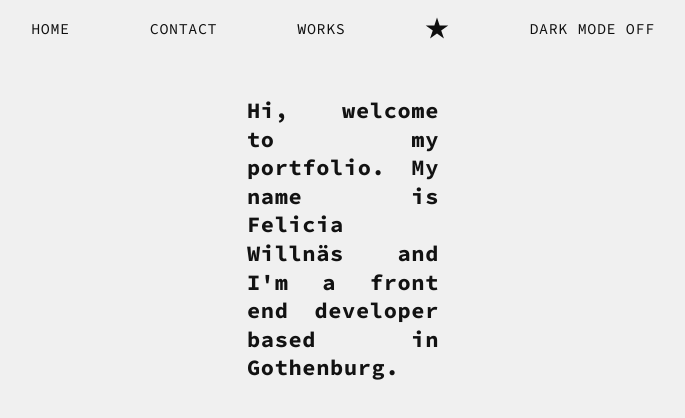
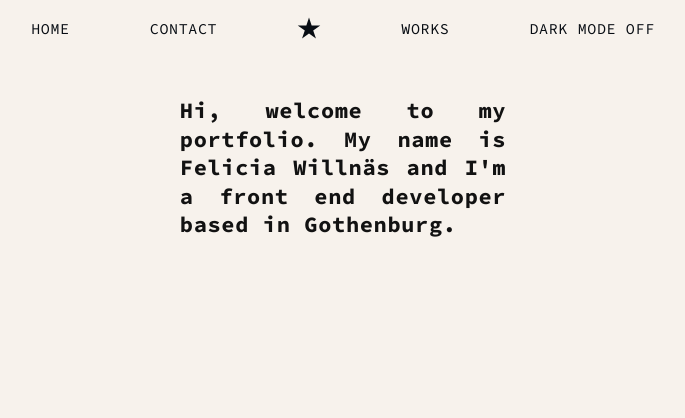
Before and after one commit to feliciawillnas/myportfolio, a React (Vite) app: page / in a window 1280 px wide. Shown: the top 418 px of the page, without its empty margins (297-982 px from the left). Built offline with nearby package versions, Linux system fonts and the light colour scheme; a web font is replaced by a local one.

Commit message:
small fixes

```diff
--- a/src/App.jsx
+++ b/src/App.jsx
@@ -7,6 +7,7 @@ import {
 } from "react-router-dom";
 import { ThemeProvider } from "styled-components";
 import Header from "./components/Header";
+import SvgFilters from "./components/SvgFilters";
 import { GlobalStyles } from "./GlobalStyles";
 import About from "./pages/About";
 import Contact from "./pages/Contact";
@@ -15,6 +16,7 @@ import Works from "./pages/Works";
 import { darkTheme, lightTheme } from "./theme";
 
 export default function App() {
+  // Darkmode state
   const [isDarkMode, setIsDarkMode] = useState(() => {
     return localStorage.getItem("darkMode") === "true";
   });
@@ -29,6 +31,7 @@ export default function App() {
 
   return (
     <ThemeProvider theme={isDarkMode ? darkTheme : lightTheme}>
+      <SvgFilters />
       <GlobalStyles />
       <Router>
         <HeaderPathProp toggleTheme={toggleTheme} isDarkMode={isDarkMode} />
--- a/src/components/Cursor.jsx
+++ b/src/components/Cursor.jsx
@@ -1,31 +1,27 @@
 import { motion } from "framer-motion";
+import { IoStarSharp } from "react-icons/io5";
 import styled from "styled-components";
 
 export function Cursor({ variants, cursorVariant }) {
   return (
-    <>
-      <StyledCursor>
-        <motion.div
-          className={`cursor`}
-          variants={variants}
-          animate={cursorVariant}
-        />
-      </StyledCursor>
-    </>
+    <StyledCursor variants={variants} animate={cursorVariant}>
+      <IoStarSharp className="cursor-icon" />
+    </StyledCursor>
   );
 }
 
-const StyledCursor = styled.div`
-  .cursor {
-    position: fixed;
-    top: 0;
-    left: 0;
-    z-index: 100;
+const StyledCursor = styled(motion.div)`
+  position: fixed;
+  top: 0;
+  left: 0;
+  z-index: 100;
+  pointer-events: none;
+
+  .cursor-icon {
+    width: 26px;
     height: 26px;
-    width: 26px;
-    border-radius: 50%;
-    pointer-events: none;
-    background-color: #000000;
+    color: ${({ theme }) => theme.text};
+    display: block;
   }
 `;
 
--- a/src/components/Header.jsx
+++ b/src/components/Header.jsx
@@ -6,9 +6,11 @@ export default function Header({ currentPath, toggleTheme, isDarkMode }) {
   const [open, setOpen] = useState(false);
 
   const navItems = [
-    { id: "home", label: "home", path: "/" },
-    { id: "contact", label: "contact", path: "/contact" },
-    { id: "works", label: "works", path: "/works" },
+    { id: "home", label: "home", type: "link", path: "/" },
+    { id: "contact", label: "contact", type: "link", path: "/contact" },
+    { id: "star", type: "icon", path: "/" },
+    { id: "works", label: "works", type: "link", path: "/works" },
+    { id: "darkmode", type: "theme" },
   ];
 
   return (
@@ -20,24 +22,38 @@ export default function Header({ currentPath, toggleTheme, isDarkMode }) {
           </HamburgerToggle>
           <Nav open={open}>
             <ul>
-              {navItems.map((item) => (
+              {navItems.map((item) => {
+                // Might merge icon & theme if statement
+                if (item.type === "icon") {
+                  return (
+                    <li key={item.id}>
+                      <Icon href={item.path}>
+                        <IoStarSharp />
+                      </Icon>
+                    </li>
+                  );
+                }
+                if (item.type === "theme") {
+                  return (
+                    <li key={item.id}>
+                      <DarkmodeToggle onClick={toggleTheme}>
+                        <p>Dark mode {isDarkMode ? "on" : "off"}</p>
+                      </DarkmodeToggle>
+                    </li>
+                  );
+                }
+
+                return (
                   <li key={item.id}>
                     <a
-                    key={item.id}
-                    to={item.path}
+                      href={item.path}
                       className={currentPath === item.path ? "active" : ""}
-                    href={item.path}
                     >
                       {item.label}
                     </a>
                   </li>
-              ))}
-              <Icon>
-                <IoStarSharp />
-              </Icon>
-              <DarkmodeToggle onClick={toggleTheme}>
-                <p>Dark mode{isDarkMode ? " on " : " off"}</p>
-              </DarkmodeToggle>
+                );
+              })}
             </ul>
           </Nav>
         </MobileFlexedNav>
@@ -53,6 +69,8 @@ const HeaderWrapper = styled.header`
   padding: 1rem;
   z-index: 999;
 
+  text-transform: uppercase;
+
   color: white;
   mix-blend-mode: difference;
 
@@ -63,10 +81,12 @@ const HeaderWrapper = styled.header`
 
 const MobileFlexedNav = styled.div`
   width: 100%;
+
   @media (max-width: 768px) {
     display: flex;
+    justify-content: space-between;
+    // for menu staying in right corner
     flex-direction: row-reverse;
-    justify-content: space-between;
   }
 `;
 
@@ -107,15 +127,20 @@ const HamburgerToggle = styled.p`
   }
 `;
 
-const Icon = styled.svg`
+const Icon = styled.a`
   font-size: 1.5rem;
 
   // Utan dessa orsakar svg att height och width blir större än fit content
+  // Kanske inte behöver
   width: 1.5rem;
   height: 1.5rem;
 
+  // not working om det är styled svg instället för a
+  // test
+  svg {
     @media (max-width: 768px) {
       display: none;
+    }
   }
 `;
 
--- a/src/data/projectData.json
+++ b/src/data/projectData.json
@@ -15,7 +15,7 @@
   {
     "id": 2,
     "title": "Web Museum",
-    "text": "A web museum showcasing various artworks. Created using the Art Institute of Chicago API.",
+    "text": "A web museum showcasing various artworks. Created with the intention of learning more about parallax effects and API usage. Created using the Art Institute of Chicago API.",
     "tech": "React, JavaScript, Styled Components, Motion",
     "wallpaper": "/assets/2_project_wallpaper.jpg",
     "image": "/assets/2_project_header.png",
@@ -26,5 +26,20 @@
     "github_link": "",
     "category": "hobby",
     "layoutType": "B"
+  },
+  {
+    "id": 3,
+    "title": "Portfolio",
+    "text": "The portfolio you are currently visiting.",
+    "tech": "React, JavaScript, Styled Components, Motion",
+    "wallpaper": "",
+    "image": "/assets/portfoliopage.png",
+    "video": "",
+    "thumbnailFirst": "-",
+    "thumbnailSecond": "-",
+    "website_link": "https://webpage3.com",
+    "github_link": "",
+    "category": "hobby",
+    "layoutType": "A"
   }
 ]
--- a/src/pages/Contact.jsx
+++ b/src/pages/Contact.jsx
@@ -112,6 +112,7 @@ const LinkStyling = styled.div`
   display: flex;
   align-items: center;
   gap: 0.5rem;
+  /* filter: url(#wonky); */
 
   transition: transform 0.2s;
   transform-origin: left center;
--- a/src/pages/Home.jsx
+++ b/src/pages/Home.jsx
@@ -23,11 +23,16 @@ const Main = styled.main`
 
 const PageTitle = styled.div`
   text-align: justify;
-  padding: 0 33rem;
+  width: 28%;
   line-height: 1.3;
+  /* filter: url(#wonky); */
 
   h1 {
     margin-top: 5rem;
     padding: 1rem;
   }
+
+  @media (max-width: 768px) {
+    width: 80%;
+  }
 `;
--- a/src/pages/Works.jsx
+++ b/src/pages/Works.jsx
@@ -23,14 +23,20 @@ export default function Works() {
               <h4>{project.title}</h4>
               <ul>
                 <li>
-                  <a href={project.website_link}>
+                  <a
+                    href={project.website_link}
+                    className={!project.website_link ? "disabled" : ""}
+                  >
                     View site
                     <RiExternalLinkFill />
                   </a>
                 </li>
                 <div></div>
                 <li>
-                  <a href={project.github_link}>
+                  <a
+                    href={project.github_link}
+                    className={!project.github_link ? "disabled" : ""}
+                  >
                     View on GitHub
                     <RiExternalLinkFill />
                   </a>
@@ -90,6 +96,11 @@ const ProjectWrapper = styled.div`
     gap: 0.2rem;
   }
 
+  .disabled {
+    pointer-events: none;
+    color: ${({ theme }) => theme.disabled};
+  }
+
   p {
     color: ${({ theme }) => theme.text};
   }
--- a/src/theme.js
+++ b/src/theme.js
@@ -1,9 +1,10 @@
 export const lightTheme = {
-  background: "#f0f0f0",
+  background: "#F7F2EC",
   text: "#121212",
   primary: "#f0f0f0",
   secondary: "#141414",
-  body: "#f0f0f0",
+  body: "#F7F2EC",
+  disabled: "#979494",
 };
 
 export const darkTheme = {
@@ -12,12 +13,5 @@ export const darkTheme = {
   primary: "#191818",
   secondary: "#f0f0f0",
   body: "#191818",
+  disabled: "#4b4a4a",
 };
-
-export const extraTheme = {
-  background: "#0b0093",
-  text: "#cbcbcb",
-  primary: "#0b0093",
-  secondary: "#cbcbcb",
-  body: "#0b0093",
-};
```
Lines whose indentation alone changed are shown as unchanged.
